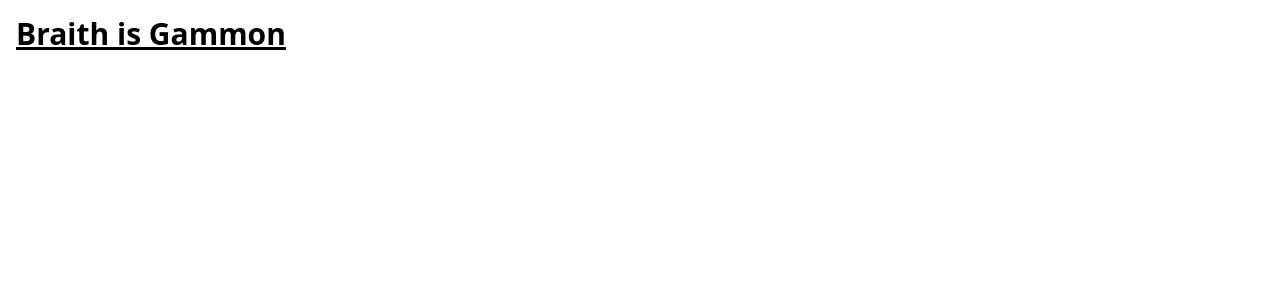
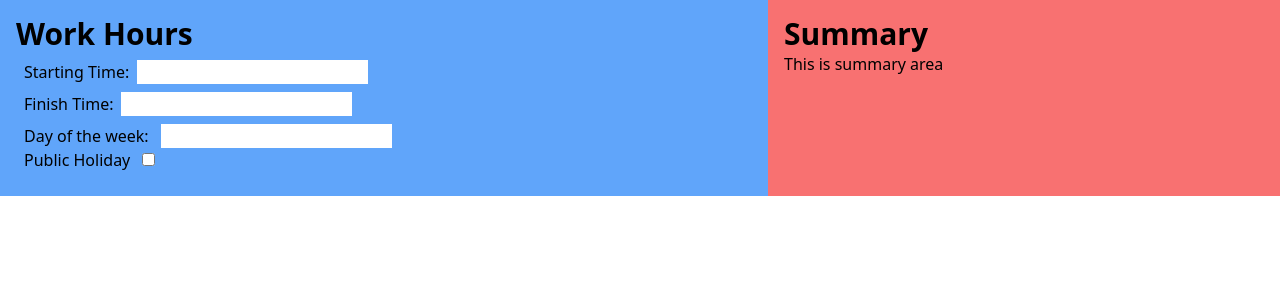
Before and after one commit to brbenham1/Paycalc, a React (Vite) app: page / in a window 1280 px wide. Shown: the top 300 px of the page. Built offline with nearby package versions, Linux system fonts and the light colour scheme.

Commit message:
Add basic form structure

```diff
--- a/src/App.tsx
+++ b/src/App.tsx
@@ -4,9 +4,34 @@ function App() {
 	const [count, setCount] = useState(0);
 
 	return (
-		<h1 className="text-blue p-4 text-3xl font-bold underline">
-			Braith is Gammon
-		</h1>
+		<div className="flex w-full bg-green-400">
+			<div className="flex-auto bg-blue-400 p-4">
+				<h1 className="text-3xl font-bold">Work Hours</h1>
+				<form className="p-2">
+					<div className="mb-2">
+						<label className="mr-2">Starting Time:</label>
+						<input type="text" name="startTime" />
+					</div>
+					<div className="mb-2">
+						<label className="mr-2">Finish Time:</label>
+						<input type="text" name="finishTime" />
+					</div>
+					<div>
+						<label className="mr-2">Day of the week: </label>
+						<input type="text" name="dayOfWeek" />
+					</div>
+					<div>
+						<label className="mr-2">Public Holiday </label>
+						<input type="checkbox" name="publicHoliday" />
+					</div>
+				</form>
+			</div>
+
+			<div className="w-2/5 bg-red-400 p-4">
+				<h1 className="text-3xl font-bold">Summary</h1>
+				<p>This is summary area</p>
+			</div>
+		</div>
 	);
 }
 
```
